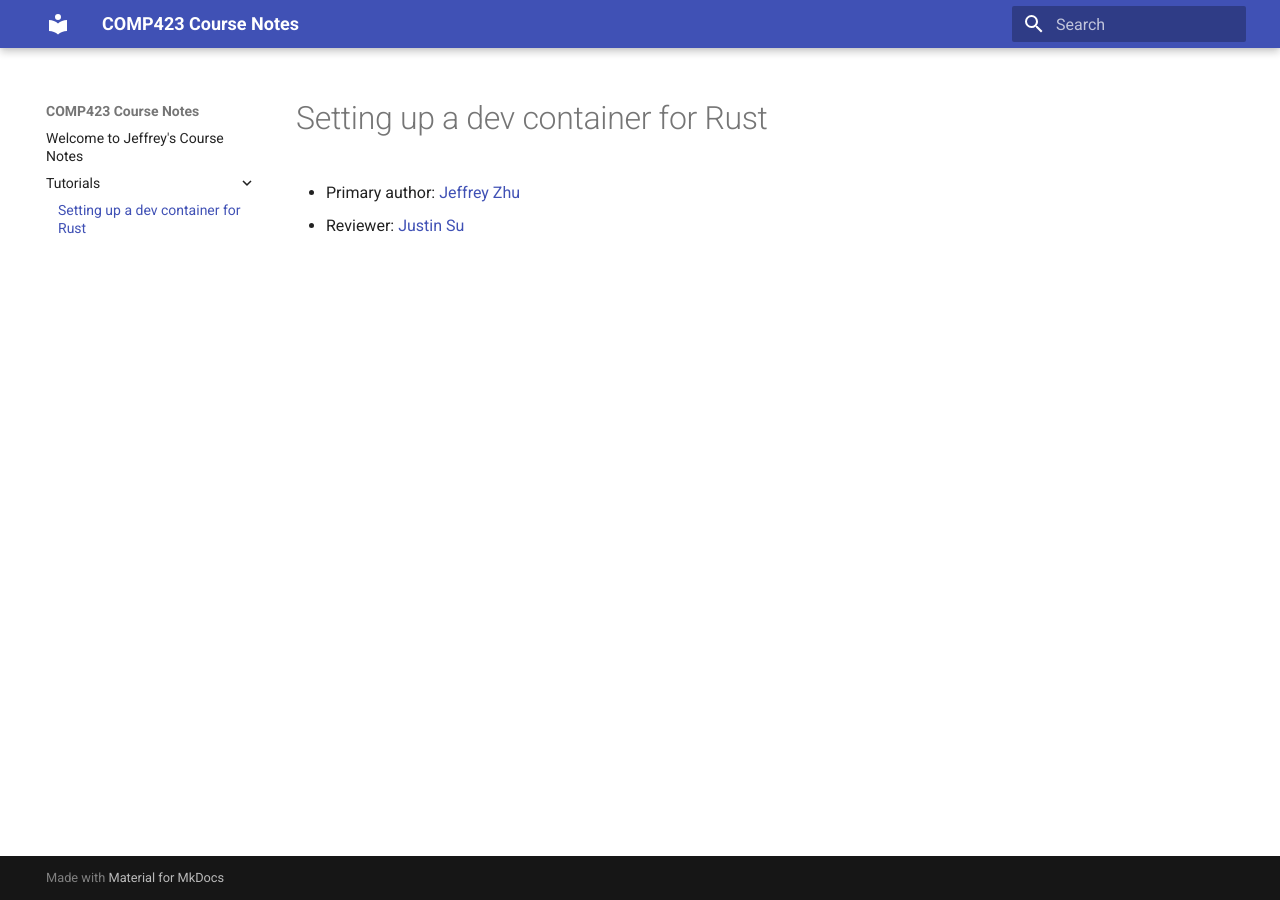
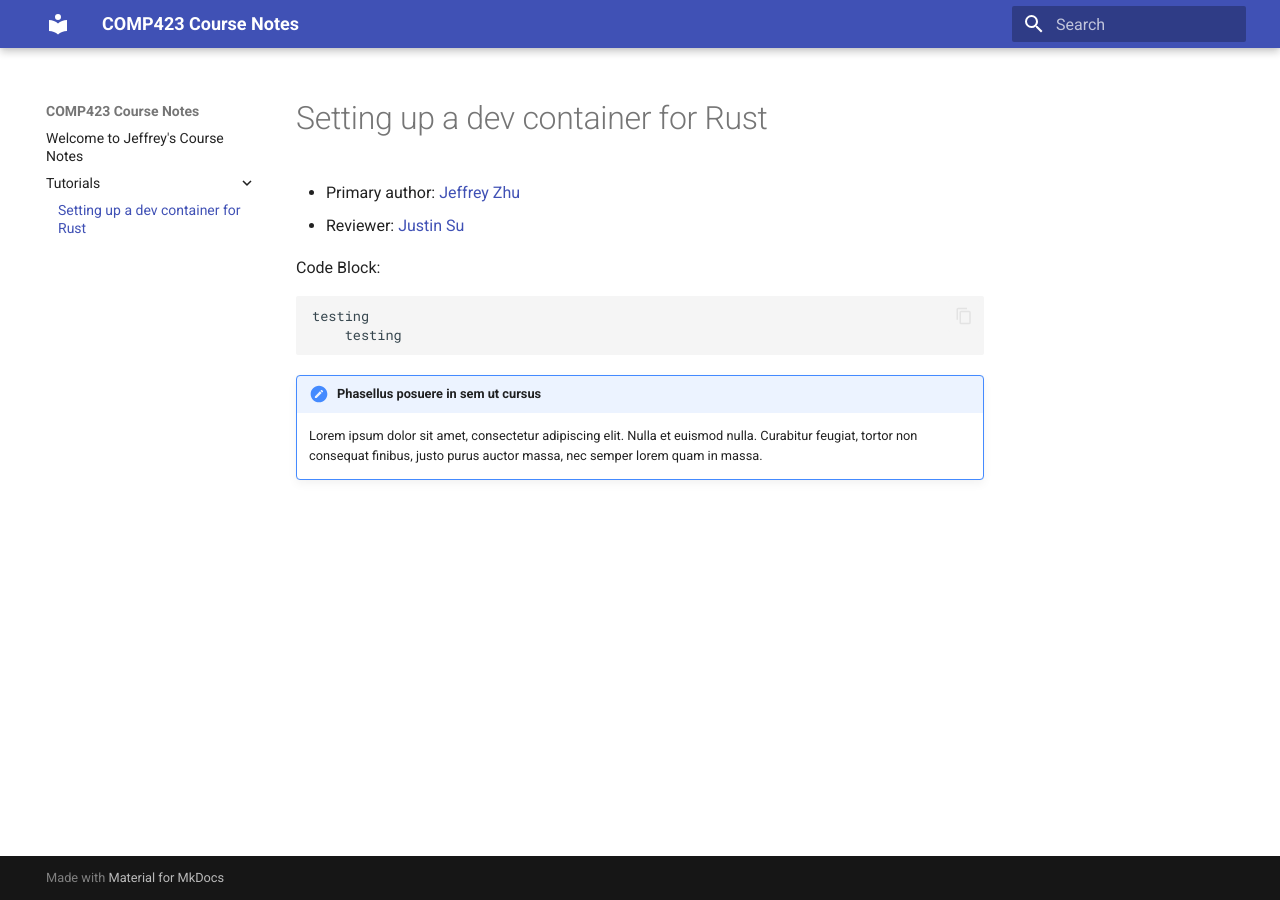
Before and after one commit to JeffJeffisawesome/comp423-course-notes, an MkDocs documentation site: the page built from docs/tutorials/rust-setup.md, in a window 1280 px wide. Built offline with MkDocs 1.6.1 and Material for MkDocs 9.7.7, drawn with Linux system fonts in a browser that asks for light colours.

Commit message:
Added rust-setup page, added code blocks and admonitions

````diff
--- a/docs/tutorials/rust-setup.md
+++ b/docs/tutorials/rust-setup.md
@@ -1,3 +1,15 @@
 # Setting up a dev container for Rust
 * Primary author: [Jeffrey Zhu](https://github.com/JeffJeffisawesome)
 * Reviewer: [Justin Su](https://github.com/jsu21ges)
+
+Code Block:
+```
+testing
+    testing
+```
+
+!!! note "Phasellus posuere in sem ut cursus"
+
+    Lorem ipsum dolor sit amet, consectetur adipiscing elit. Nulla et euismod
+    nulla. Curabitur feugiat, tortor non consequat finibus, justo purus auctor
+    massa, nec semper lorem quam in massa.
--- a/mkdocs.yml
+++ b/mkdocs.yml
@@ -1,3 +1,19 @@
 site_name: COMP423 Course Notes
+markdown_extensions:
+  - pymdownx.highlight:
+      anchor_linenums: true
+      line_spans: __span
+      pygments_lang_class: true
+  - pymdownx.inlinehilite
+  - pymdownx.snippets
+  - pymdownx.superfences
+  - admonition
+  - pymdownx.details
+  - pymdownx.superfences
 theme:
+  features:
+    - content.code.copy
   name: material
+  icon:
+    admonition:
+      <type>: material/alert-circle
````
